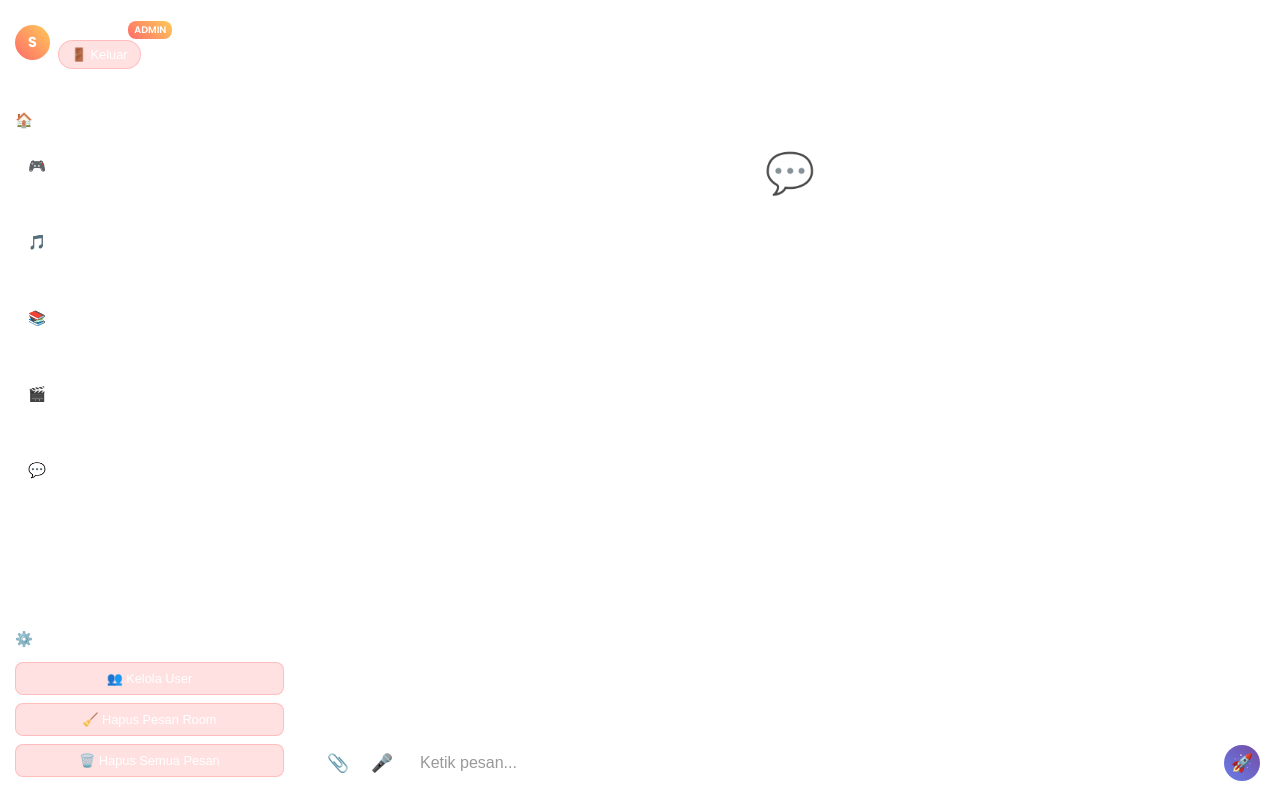
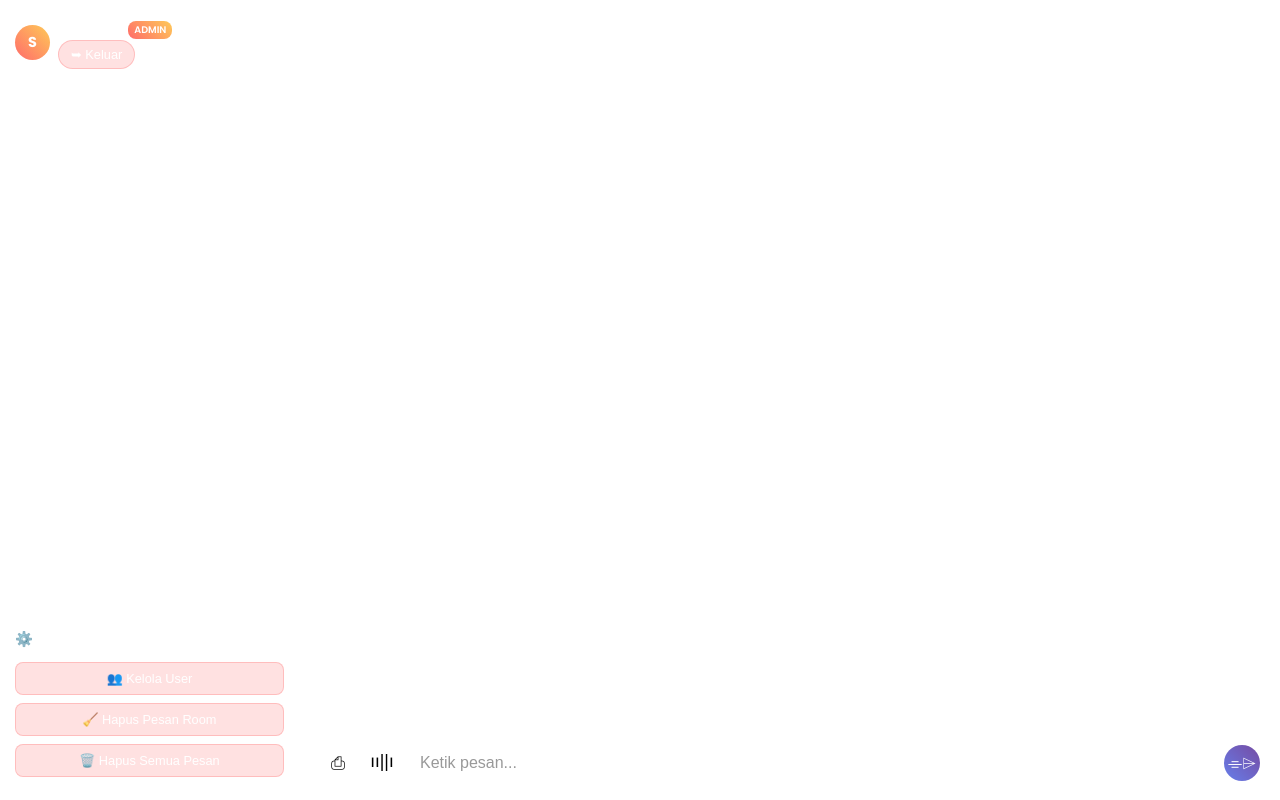
Before and after one commit to imn0thero/room, a website: page public/chat.html in a window 1280 px wide. Drawn offline with nearby package versions, Linux system fonts and the light colour scheme; no server answers; sample sign-in values are in the browser's storage.

Commit message:
Update chat.html

```diff
--- a/public/chat.html
+++ b/public/chat.html
@@ -3,7 +3,7 @@
 <head>
     <meta charset="UTF-8">
     <meta name="viewport" content="width=device-width, initial-scale=1.0, user-scalable=no">
-    <title>ChatZone - Chat Room</title>
+    <title>SalingSapa - Chat Room</title>
     <link href="https://fonts.googleapis.com/css2?family=Poppins:wght@300;400;500;600;700&display=swap" rel="stylesheet">
     <style>
         * {
@@ -784,32 +784,32 @@
                             <span id="userNameText"></span>
                             <span id="adminBadge" class="admin-badge" style="display: none;">ADMIN</span>
                         </div>
-                        <button class="logout-btn" id="logoutBtn">🚪 Keluar</button>
+                        <button class="logout-btn" id="logoutBtn">➥ Keluar</button>
                     </div>
                 </div>
             </div>
 
             <div class="rooms-section">
-                <div class="section-title">🏠 Pilih Room</div>
+                <div class="section-title">𓉞 Pilih Room</div>
                 <div class="room-list" id="roomList">
                     <div class="room-item" data-room="Room 1">
-                        <div class="room-name">🎮 Gaming Zone</div>
+                        <div class="room-name">모 Gaming Zone</div>
                         <div class="room-users">0 online</div>
                     </div>
                     <div class="room-item" data-room="Room 2">
-                        <div class="room-name">🎵 Music Lovers</div>
+                        <div class="room-name">♫ Music Lovers</div>
                         <div class="room-users">0 online</div>
                     </div>
                     <div class="room-item" data-room="Room 3">
-                        <div class="room-name">📚 Study Group</div>
+                        <div class="room-name">✎ Study Group</div>
                         <div class="room-users">0 online</div>
                     </div>
                     <div class="room-item" data-room="Room 4">
-                        <div class="room-name">🎬 Movie Talk</div>
+                        <div class="room-name">[▸] Movie Talk</div>
                         <div class="room-users">0 online</div>
                     </div>
                     <div class="room-item" data-room="Room 5">
-                        <div class="room-name">💬 Random Chat</div>
+                        <div class="room-name">☕︎ Random Chat</div>
                         <div class="room-users">0 online</div>
                     </div>
                 </div>
@@ -826,13 +826,13 @@
         <div class="main-chat">
             <div class="chat-header">
                 <div class="current-room" id="currentRoom">Pilih room untuk mulai chat</div>
-                <div class="room-info" id="roomInfo">Selamat datang di ChatZone!</div>
+                <div class="room-info" id="roomInfo">Selamat datang di SalingSapa!</div>
             </div>
 
             <div class="messages-container" id="messagesContainer">
                 <div style="text-align: center; color: rgba(255,255,255,0.7); margin-top: 50px;">
-                    <div style="font-size: 2.5rem; margin-bottom: 15px;">💬</div>
-                    <div style="font-size: 1rem; margin-bottom: 8px;">Selamat datang di ChatZone!</div>
+                    <div style="font-size: 2.5rem; margin-bottom: 15px;">☕︎</div>
+                    <div style="font-size: 1rem; margin-bottom: 8px;">Selamat datang di SalingSapa!</div>
                     <div style="font-size: 0.85rem;">Pilih room di sidebar untuk mulai chatting</div>
                 </div>
             </div>
@@ -841,10 +841,10 @@
 
             <div class="input-container">
                 <div class="input-wrapper">
-                    <button class="input-btn" id="fileBtn" title="Kirim File">📎</button>
-                    <button class="input-btn" id="voiceBtn" title="Voice Note">🎤</button>
+                    <button class="input-btn" id="fileBtn" title="Kirim File">⎙</button>
+                    <button class="input-btn" id="voiceBtn" title="Voice Note">၊၊||၊</button>
                     <input type="text" class="message-input" id="messageInput" placeholder="Ketik pesan...">
-                    <button class="input-btn send-btn" id="sendBtn" title="Kirim">🚀</button>
+                    <button class="input-btn send-btn" id="sendBtn" title="Kirim">⌯⌲</button>
                 </div>
                 <input type="file" class="file-input" id="fileInput" accept="image/*,video/*,audio/*,.pdf,.doc,.docx">
             </div>
@@ -1192,7 +1192,7 @@
                     mediaRecorder.start();
                     isRecording = true;
                     voiceBtn.classList.add('recording');
-                    voiceBtn.textContent = '⏹️';
+                    voiceBtn.textContent = '𓊕';
                 } catch (error) {
                     alert('Tidak bisa mengakses mikrofon');
                 }
```
